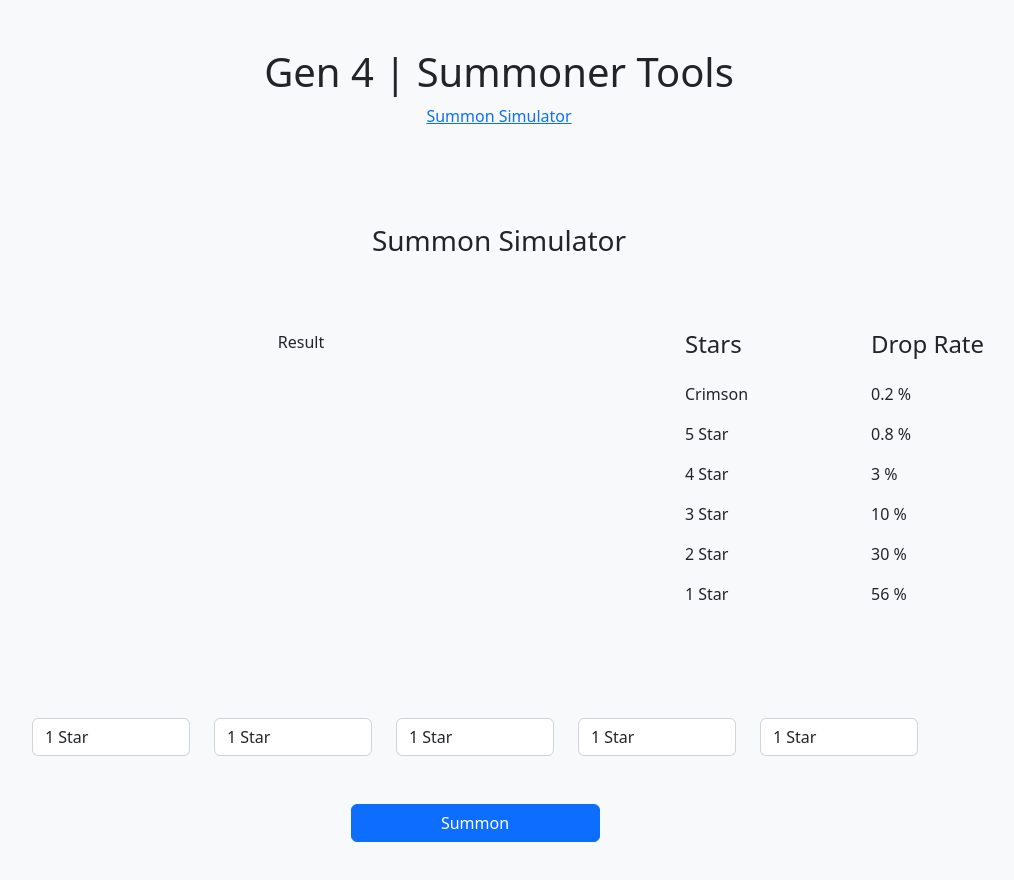
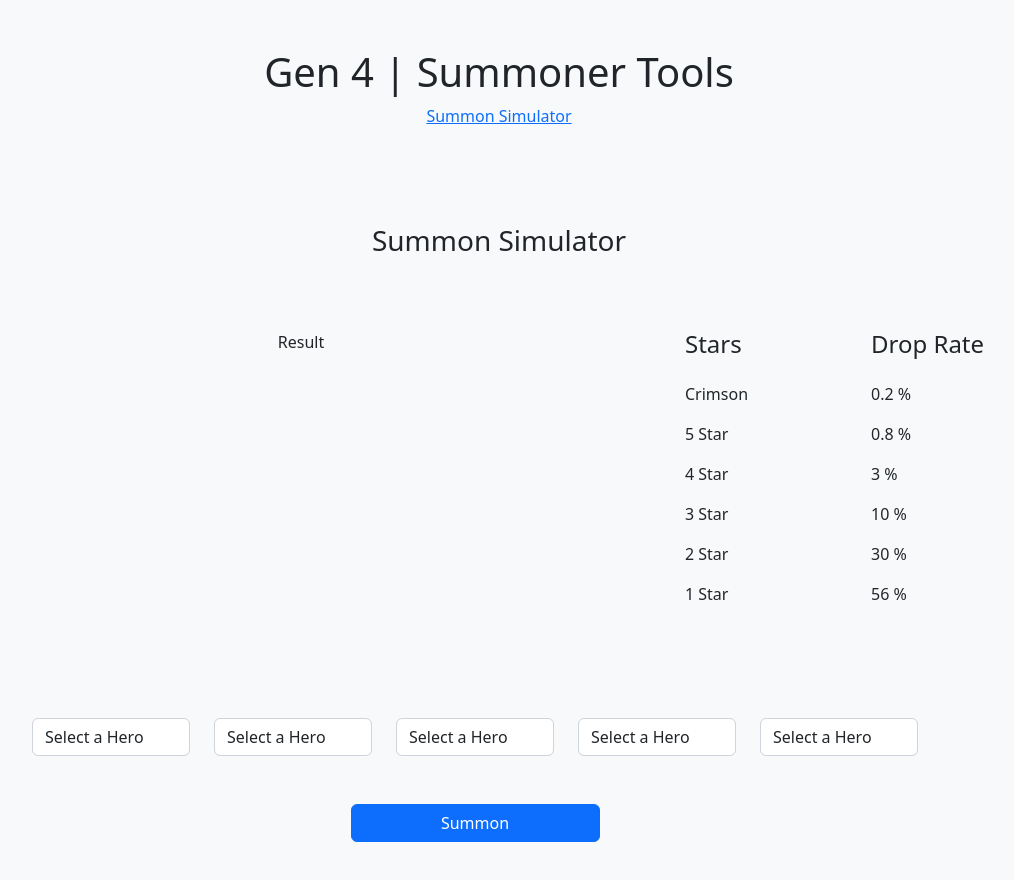
Before and after one commit to Jesus-Loranca/Summoner-Tools, an Angular app: page /summon-simulator in a window 1280 px wide. Shown: the top 880 px of the page, without its empty margins (141-1155 px from the left). Built offline with nearby package versions, Linux system fonts and the light colour scheme.

Commit message:
feat: :sparkles: adds the logic to calculate summon odds

```diff
--- a/src/app/app.module.ts
+++ b/src/app/app.module.ts
@@ -3,16 +3,16 @@ import { BrowserModule } from '@angular/platform-browser';
 
 import { AppRoutingModule } from './app-routing.module';
 import { AppComponent } from './app.component';
-import { SummonSimulatorComponent } from './summon-simulator/summon-simulator.component';
+import { SummonSimulatorModule } from './summon-simulator/summon-simulator.module';
 
 @NgModule({
   declarations: [
     AppComponent,
-    SummonSimulatorComponent
   ],
   imports: [
     BrowserModule,
-    AppRoutingModule
+    AppRoutingModule,
+	SummonSimulatorModule
   ],
   providers: [],
   bootstrap: [AppComponent]
--- a/src/app/summon-simulator/summon-simulator.component.html
+++ b/src/app/summon-simulator/summon-simulator.component.html
@@ -14,7 +14,7 @@
 					<div class="col-6">
 						<h4 class="pb-3">Stars</h4>
 						<div *ngFor="let rarity of reversedRarities">
-							<p>{{ rarity }}</p>
+							<p>{{ rarity.name }}</p>
 
 						</div>
 					</div>
@@ -29,35 +29,12 @@
 			</div>
 		</div>
 
-		<form class="form-group row py-5">
+		<form class="form-group row py-5" [formGroup]="heroesForm" (ngSubmit)="onSubmit()">
 			<div class="row d-flex justify-content-center">
-				<div class="col-2">
-					<select class="form-control" id="hero_1">
-						<option *ngFor="let rarity of rarities">{{ rarity }}</option>
-					</select>
-				</div>
-
-				<div class="col-2">
-					<select class="form-control" id="hero_2">
-						<option *ngFor="let rarity of rarities">{{ rarity }}</option>
-					</select>
-				</div>
-
-				<div class="col-2">
-					<select class="form-control" id="hero_2">
-						<option *ngFor="let rarity of rarities">{{ rarity }}</option>
-					</select>
-				</div>
-
-				<div class="col-2">
-					<select class="form-control" id="hero_4">
-						<option *ngFor="let rarity of rarities">{{ rarity }}</option>
-					</select>
-				</div>
-
-				<div class="col-2">
-					<select class="form-control" id="hero_5">
-						<option *ngFor="let rarity of rarities">{{ rarity }}</option>
+				<div class="col-2" *ngFor="let position of [1, 2, 3, 4, 5]">
+					<select class="form-control" id="{{ position }}" formControlName="{{ position }}" (change)="onOptionSelected()">
+						<option value="0" selected>Select a Hero</option>
+						<option *ngFor="let rarity of rarities" value="{{ rarity.id }}">{{ rarity.name }}</option>
 					</select>
 				</div>
 			</div>
--- a/src/app/summon-simulator/summon-simulator.component.ts
+++ b/src/app/summon-simulator/summon-simulator.component.ts
@@ -1,4 +1,6 @@
 import { Component } from '@angular/core';
+import { FormControl, FormGroup } from '@angular/forms';
+import { Rarity, rarities } from 'src/@types/rarities';
 
 @Component({
 	selector: 'app-summon-simulator',
@@ -8,36 +10,54 @@ import { Component } from '@angular/core';
 
 export class SummonSimulatorComponent {
 	constructor() {
-		this.currentOdds = this.initialOdds[0];
+		this.resetOdds();
 	}
 
-	rarities: string[] = [
-		'1 Star',
-		'2 Star',
-		'3 Star',
-		'4 Star',
-		'5 Star',
-		'Crimson',
-	];
+	rarities = rarities;
+	reversedRarities: Rarity[] = (JSON.parse(JSON.stringify(rarities))).reverse();
 
-	reversedRarities: string[] = [
-		'Crimson',
-		'5 Star',
-		'4 Star',
-		'3 Star',
-		'2 Star',
-		'1 Star',
-	];
+	initialOdds: number[] = [0.2, 0.8, 3, 10, 30, 56];
+	currentOdds: number[] = [];
 
-	initialOdds: number[][] = [
-		[0.2, 0.8, 3, 10, 30, 56],
-		[0, 0, 0, 0, 7.2, -7.2],
-		[0, 0, 0, 5.2, 4, -9.2],
-		[0, 0, 3.4, 8.8, -2, -10.2],
-		[0.56, 2.24, 7.4, 4, -4, -10.2],
-		[1.96, 5.84, 7.4, 0, -5, -10.2],
-		[3.96, 6.84, 5.4, -1, -5, -10.2],
-	];
+	heroesForm = new FormGroup({
+		1: new FormControl('0'),
+		2: new FormControl('0'),
+		3: new FormControl('0'),
+		4: new FormControl('0'),
+		5: new FormControl('0'),
+	});
 
-	currentOdds: number[] = [];
+	resetOdds(): void {
+		this.currentOdds = this.initialOdds;
+	}
+
+	calculateOdds(): void {
+		Object.keys(this.heroesForm.controls).forEach(key => {
+			const heroValue = this.heroesForm.get(key)?.value;
+
+			if (heroValue === '0') {
+				return;
+			}
+
+			this.currentOdds = this.currentOdds.map(
+				(number, index) => number + this.rarities[heroValue - 1].odds[index]
+			);
+		});
+	}
+
+	roundOdds(): void {
+		this.currentOdds.forEach(
+			(value, index) => this.currentOdds[index] = Math.round((value + Number.EPSILON) * 100) / 100
+		)
+	}
+
+	onOptionSelected(): void {
+		this.resetOdds();
+		this.calculateOdds();
+		this.roundOdds();
+	}
+
+	onSubmit() {
+		//
+	}
 }
```
Also changed, not shown: src/app/app-routing.module.ts (+6 -3 lines), src/app/summon-simulator/summon-simulator.module.ts (added, +19 -0 lines).
